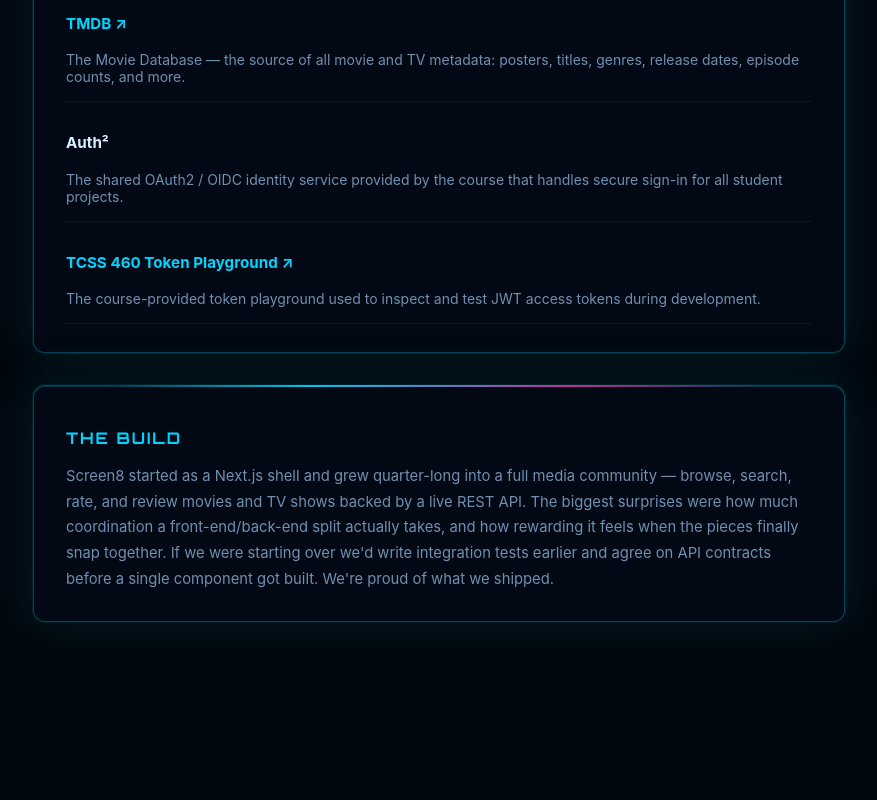
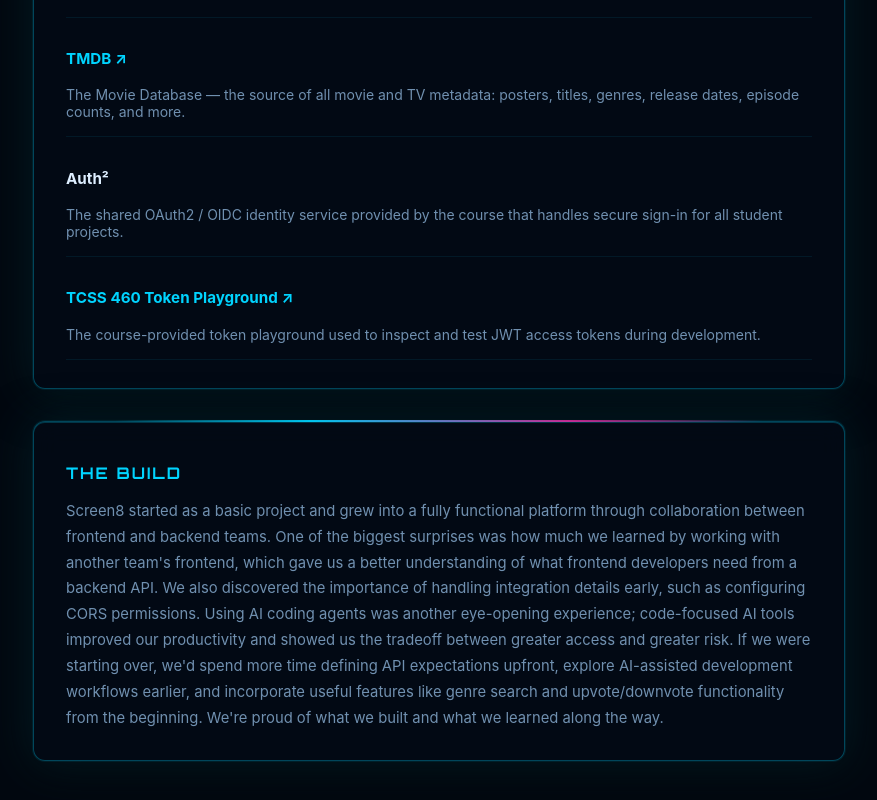
Before and after one commit to UWT-TCSS460-SP26/group-project-frontend-public-group-8, a Next.js app: page /about in a window 1280 px wide. Shown: the part 1136-1936 px from the top of the page, without its empty margins (201-1078 px from the left). Before the commit the page ends 1838 px from the top, so only its background shows below. Built offline with nearby package versions, Linux system fonts and the light colour scheme; no server answers.

Commit message:
updated text

```diff
--- a/app/about/page.tsx
+++ b/app/about/page.tsx
@@ -21,7 +21,8 @@
       'Back-end: validation & null-safety bug fixes (controllers, validateNumericId)',
       'Back-end: Sprint-4 admin bug-report stories (list / update / delete) + tests',
       'API documentation (ratings, reviews, media, auth) & OpenAPI spec',
-      'Test infrastructure (Prisma mock, JWT setup), sprint planning & PR integration',
+      'Test infrastructure (Prisma mock, JWT setup)',
+      'Front-end: initial pages, components, sign-in, ratings, reviews, upvote/downvote, favicon, About page'
     ],
   },
   {
@@ -97,14 +98,24 @@
       >
         About Screen8
       </h1>
-      <p style={{ color: 'var(--text-muted)', marginBottom: '2.5rem', fontSize: '1rem' }}>
+      <p
+        style={{
+          color: 'var(--text-muted)',
+          marginBottom: '2.5rem',
+          fontSize: '1rem',
+        }}
+      >
         A movie & TV community built for TCSS 460 · Spring 2026
       </p>
 
       {/* The team */}
       <section
         className="section-panel"
-        style={{ padding: '1.75rem 2rem', marginBottom: '2rem', borderRadius: '12px' }}
+        style={{
+          padding: '1.75rem 2rem',
+          marginBottom: '2rem',
+          borderRadius: '12px',
+        }}
       >
         <h2
           className={orbitron.className}
@@ -181,7 +192,11 @@
       {/* Powered by */}
       <section
         className="section-panel"
-        style={{ padding: '1.75rem 2rem', marginBottom: '2rem', borderRadius: '12px' }}
+        style={{
+          padding: '1.75rem 2rem',
+          marginBottom: '2rem',
+          borderRadius: '12px',
+        }}
       >
         <h2
           className={orbitron.className}
@@ -209,7 +224,13 @@
                 borderBottom: '1px solid rgba(0,212,255,0.08)',
               }}
             >
-              <p style={{ fontWeight: 700, fontSize: '0.95rem', color: 'var(--text)' }}>
+              <p
+                style={{
+                  fontWeight: 700,
+                  fontSize: '0.95rem',
+                  color: 'var(--text)',
+                }}
+              >
                 {svc.href ? (
                   <Link
                     href={svc.href}
@@ -223,7 +244,13 @@
                   svc.name
                 )}
               </p>
-              <p style={{ fontSize: '0.875rem', color: 'var(--text-muted)', margin: 0 }}>
+              <p
+                style={{
+                  fontSize: '0.875rem',
+                  color: 'var(--text-muted)',
+                  margin: 0,
+                }}
+              >
                 {svc.description}
               </p>
             </div>
@@ -249,13 +276,28 @@
         >
           The Build
         </h2>
-        <p style={{ fontSize: '0.925rem', color: 'var(--text-muted)', lineHeight: 1.75, margin: 0 }}>
-          Screen8 started as a Next.js shell and grew quarter-long into a full media community
-          — browse, search, rate, and review movies and TV shows backed by a live REST API.
-          The biggest surprises were how much coordination a front-end/back-end split actually
-          takes, and how rewarding it feels when the pieces finally snap together. If we were
-          starting over we'd write integration tests earlier and agree on API contracts before
-          a single component got built. We're proud of what we shipped.
+        <p
+          style={{
+            fontSize: '0.925rem',
+            color: 'var(--text-muted)',
+            lineHeight: 1.75,
+            margin: 0,
+          }}
+        >
+          Screen8 started as a basic project and grew into a fully functional
+          platform through collaboration between frontend and backend teams. One
+          of the biggest surprises was how much we learned by working with
+          another team's frontend, which gave us a better understanding of what
+          frontend developers need from a backend API. We also discovered the
+          importance of handling integration details early, such as configuring
+          CORS permissions. Using AI coding agents was another eye-opening
+          experience; code-focused AI tools improved our productivity and showed
+          us the tradeoff between greater access and greater risk. If we were
+          starting over, we'd spend more time defining API expectations upfront,
+          explore AI-assisted development workflows earlier, and incorporate
+          useful features like genre search and upvote/downvote functionality
+          from the beginning. We're proud of what we built and what we learned
+          along the way.
         </p>
       </section>
     </main>
```
